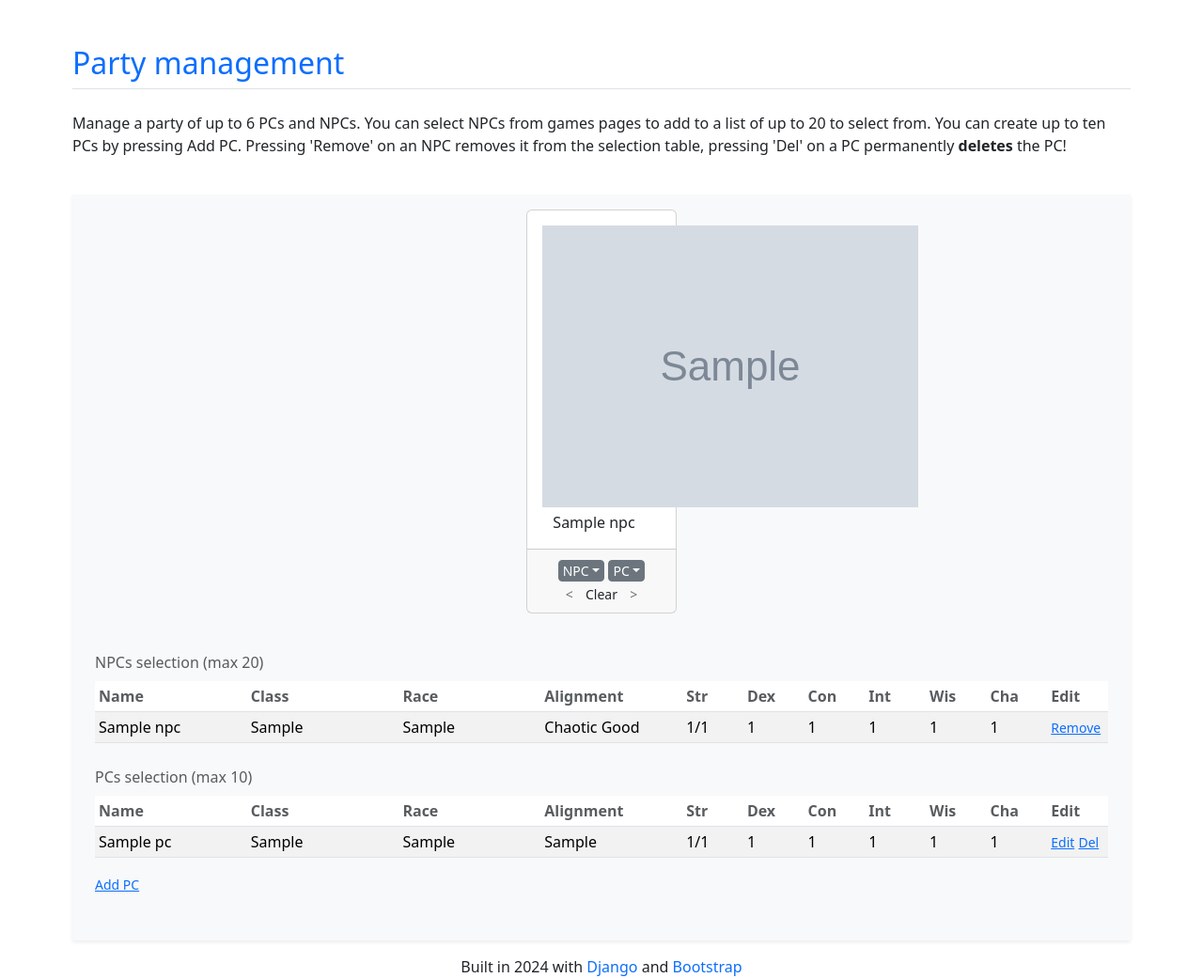
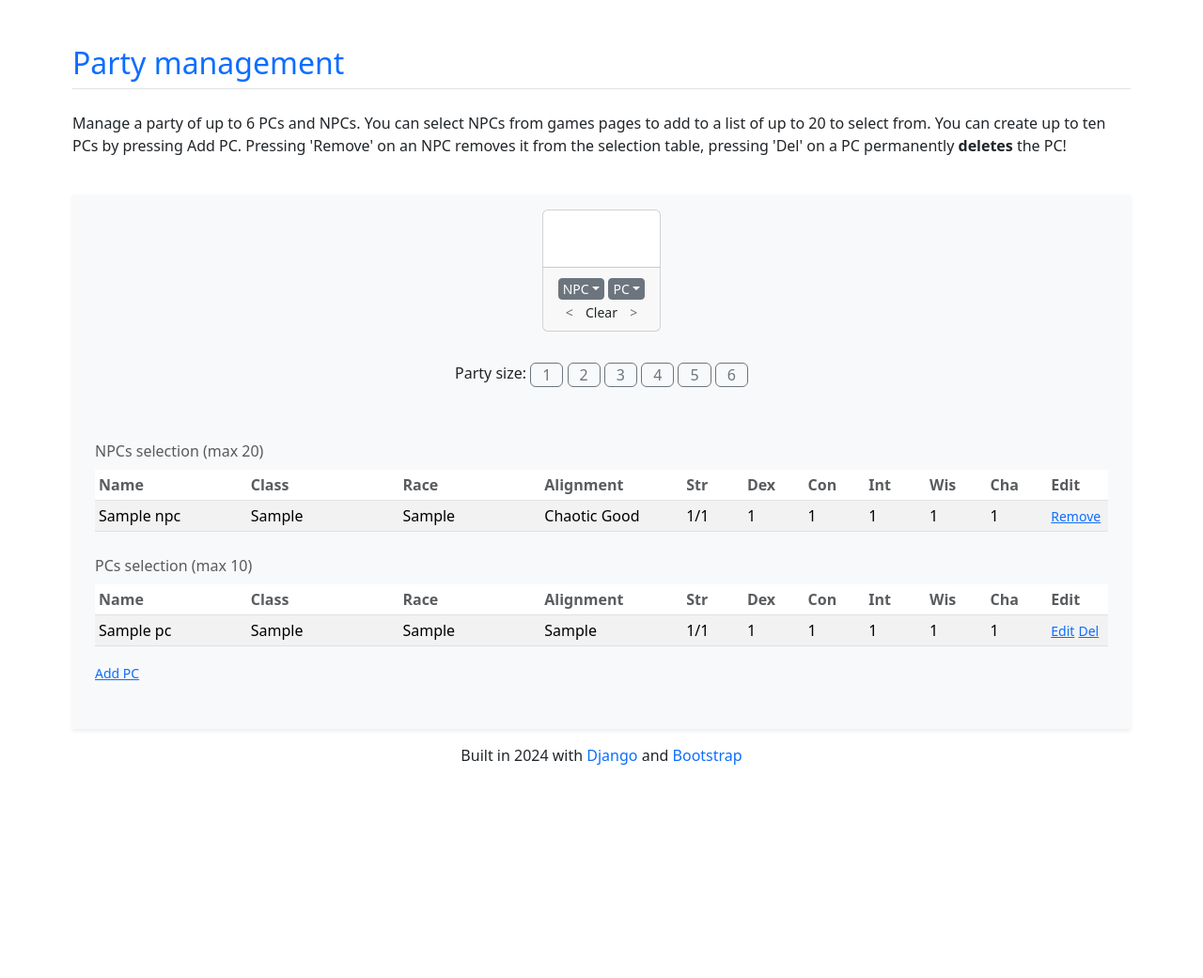
Before and after one commit to ddrmv/ienpcs, a Django app: page /gallery/party/ in a window 1280 px wide. Shown: the part 56-1097 px from the top of the page at 94% size. After the commit the page ends 870 px from the top, so only its background shows below. Run offline with Django 5.2, Linux system fonts and the light colour scheme; a user stored in the database is signed in; tables that the repository leaves empty hold one stand-in row (values such as "Sample post"); grey boxes marked "Sample" are stand-in pictures; parts of the project's set-up code (start-up, migrations or seed data) failed here and were passed over.

Commit message:
Update Party to display Slot instances, set slots number

```diff
--- a/ienpcs/gallery/templates/gallery/party_detail.html
+++ b/ienpcs/gallery/templates/gallery/party_detail.html
@@ -22,13 +22,13 @@
 
     <div class="container mt-4 pb-5 shadow-sm bg-body-tertiary">
       {% comment %}Current party of six{% endcomment %}
-      <div class="row justify-content-center">
-        {% for npc in npcs %}
+      <div class="row pb-5 justify-content-center">
+        {% for slot in slots %}
           <div class="col-auto">
             <div class="card h-100 text-body-primary mt-3" style="max-width: 10rem;">
               <div class="card-body pb-0">
-                <img src="{{ npc.web_image.url|default:'' }}" alt="" />
-                <p class="card-text mt-1 text-center" style="max-width: 110px;">{{ npc.name }}</p>
+                <img src="{{ slot.content_object.web_image.url|default:'' }}" alt="" />
+                <p class="card-text mt-1 text-center" style="max-width: 110px;">{{ slot.content_object.name }}</p>
               </div>
 
               {% comment %}Footer{% endcomment %}
@@ -73,6 +73,17 @@
             </div>
           </div>
         {% endfor %}
+      </div>
+
+      {% comment %} Party size selector {% endcomment %}
+      <div class="row">
+        <div class="col text-center">
+          Party size:
+        {# prettier-ignore #}
+        {% for slot_num in "123456" %}
+          <a href="{% url 'party_set_size' slot_num %}"><button type="button" class="btn py-0 btn-outline-secondary">{{ slot_num }}</button></a>
+        {% endfor %}
+        </div>
       </div>
 
       {% comment %}Tables for NPC and PCs{% endcomment %}
--- a/ienpcs/gallery/urls.py
+++ b/ienpcs/gallery/urls.py
@@ -14,6 +14,7 @@ urlpatterns = [
     path("party_delete_pc/<int:id>/", views.party_delete_pc, name="party_delete_pc"),
     path("party_update_pc/<int:id>/", views.party_update_pc, name="party_update_pc"),
     path("party_remove_npc/<int:id>/", views.party_remove_npc, name="party_remove_npc"),
+    path("party/set_size/<int:party_size>/", views.party_set_size, name="party_set_size"),
     path("links/", views.LinkListView.as_view(), name="link_list"),
     path("about/", views.about, name="about"),
     path("login/", views.login_user, name="login"),
--- a/ienpcs/gallery/views.py
+++ b/ienpcs/gallery/views.py
@@ -7,7 +7,17 @@ from django.utils import timezone
 from django.views import generic
 
 from .forms import AuthenticateUserForm, CreatePcForm, SignUpForm
-from .models import Character, Game, InvitationCode, Link, Npc, NpcInGame, Party, Pc
+from .models import (
+    Character,
+    Game,
+    InvitationCode,
+    Link,
+    Npc,
+    NpcInGame,
+    Party,
+    Pc,
+    Slot,
+)
 
 MAX_NPCS_PER_PARTY = 20
 MAX_PCS_PER_PARTY = 10
@@ -127,7 +137,12 @@ def party_detail(request):
         party = Party.objects.get(user=request.user)
         npcs = party.npcs.all()
         pcs = Pc.objects.filter(party=party)
-        context = {"npcs": npcs, "pcs": pcs}
+        slots = Slot.objects.filter(party=party)[:party.party_size]
+        context = {
+            "npcs": npcs,
+            "pcs": pcs,
+            "slots": slots,
+        }
     return render(request, "gallery/party_detail.html", context)
 
 
@@ -200,6 +215,17 @@ def party_remove_npc(request, id):
     return HttpResponseRedirect(request.META.get("HTTP_REFERER"))
 
 
+@login_required
+def party_set_size(request, party_size):
+    party = Party.objects.get(user=request.user)
+    party.party_size = party_size
+    party.save()
+    party.slot_set.filter(position__gt=party_size).update(
+        object_id=None, content_type=None
+    )
+    return redirect("party_detail")
+
+
 def toggle_theme(request):
     theme = "dark" if request.session.get("theme", "light") == "light" else "light"
     request.session["theme"] = theme
```
